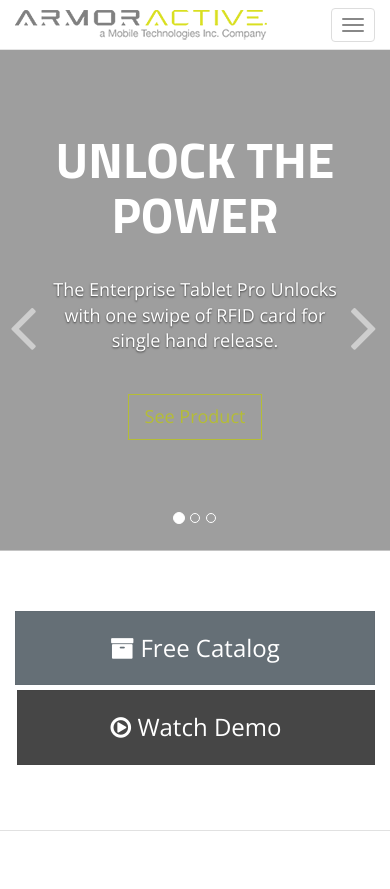
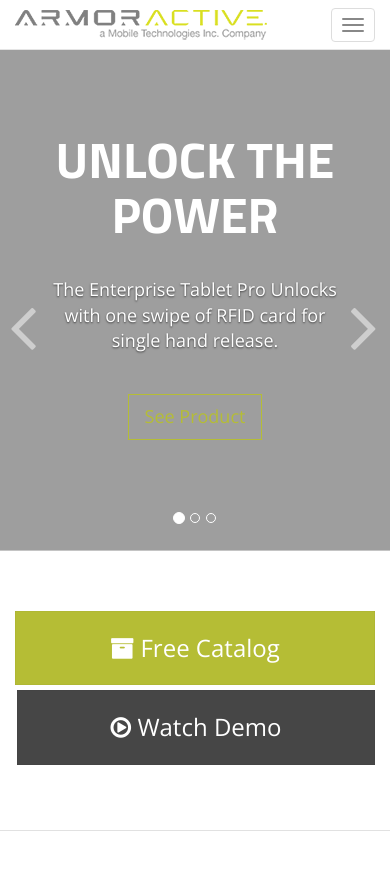
Before and after one commit to AutomatedCashierTech/armoractive.github.io, a Jekyll site: the page built from index.html, in a window 390 px wide. Shown: the top 889 px of the page. Built offline with Jekyll 4.4.1, drawn with Linux system fonts in a browser that asks for light colours; Markdown is read by kramdown in place of the engine named in the settings; some of the changed text lies outside the part shown.

Commit message:
removing duplicate tough-pac

```diff
--- a/assets/css/main.css
+++ b/assets/css/main.css
@@ -40,6 +40,11 @@
 }
 
 .btn-primary {
+	  -webkit-transition: background 100ms ease-in;
+-moz-transition: background 100ms ease-in;
+-ms-transition: background 100ms ease-in;
+-o-transition: background 100ms ease-in;
+transition: background 100ms ease-in;
   border: 0;
   border-radius: 0;
 }
@@ -124,6 +129,11 @@
   background-color: transparent;
   border: 1px solid  #b5bd35;
   color: #b5bd35;
+-webkit-transition: background 100ms ease-in;
+-moz-transition: background 100ms ease-in;
+-ms-transition: background 100ms ease-in;
+-o-transition: background 100ms ease-in;
+transition: background 100ms ease-in;
 }
 
 .marketing-section-carousel .btn-primary:hover {
@@ -239,7 +249,7 @@
 }
 
 .marketing-section-downloads li:first-child a {
-  background-color: #656f76;
+  background-color: #b5bd35;
 }
 
 .marketing-section-downloads li:last-child a {
--- a/index.html
+++ b/index.html
@@ -99,6 +99,17 @@
   </div>
 </section>
 
+<section class="marketing-section marketing-section-featured-in">
+  <div class="container">
+    <ul class="nav nav-justified nav-pills">
+      <li><a href="http://www.ipadenclosures.com/blog/posts/entrepreneur-magazine" target="_blank">Entrepreneur Magazine</a></li>
+      <li><a href="http://www.nytimes.com/2012/03/10/business/younger-shoppers-using-technology-not-salespeople.html?_r=2&" target="_blank">New York Times</a></li>
+      <li><a href="http://www.cnet.com/news/lebron-james-stocks-store-with-45-ipads/" target="_blank">CNET</a></li>
+      <li><a href="http://www.fastcompany.com/1838200/why-utah-matters-virgin-amazon-and-lebron-james" target="_blank">Fast Company</a></li>
+    </ul>
+  </div>
+</section>
+
 <div class="modal fade" id="leadModal" tabindex="-1" role="dialog" aria-labelledby="leadModalLabel" aria-hidden="true">
   <div class="modal-dialog">
     <div class="modal-content">
--- a/products/index.html
+++ b/products/index.html
@@ -48,12 +48,6 @@
       </div>
 
       <div class="row">
-        <div class="col-lg-3 col-md-3 col-ms-3 text-center">
-          <a href="{{ site.url }}/products/tablet-kiosk-solutions/tough-pac">
-            <img src="{{ site.url }}/assets/img/products/tough-pac/thumbnail.png" class="img-responsive" alt="">
-            <h4>Tough-Pac</h4>
-          </a>
-        </div>
         <div class="col-lg-3 col-md-3 col-ms-3 text-center">
           <a href="{{ site.url }}/products/tablet-kiosk-solutions/strata-ipad-mini-wall-mount">
             <img src="{{ site.url }}/assets/img/products/strata-ipad-mini-wall-mount/thumbnail.png" class="img-responsive" alt="">
--- a/products/tablet-kiosk-solutions/enterprise-tablet-lite.html
+++ b/products/tablet-kiosk-solutions/enterprise-tablet-lite.html
@@ -6,7 +6,7 @@
   description:
     <p>We’ve expanded our design innovation and retail security expertise into the enterprise tablet marketplace, creating a fully integrated system that offers complete security, integration and connectivity — all while maintaining the mobility, simplicity and ease-of-use that makes the tablet such a revolutionary tool for businesses.</p>
   specs:
-    weight: —
+    weight: 4.15 lbs
     length: 5.33 in
     width: 7.76 in
     height: 8.40 in
```
Also changed, not shown: products/enclosures/strata-ipad-mini.html (+4 -4 lines), assets/img/products/gravity-flip-pro/hero.png, assets/img/products/gravity-flip-pro/thumbnail.png, assets/img/products/gravity-flip/hero.png, assets/img/products/gravity-flip/thumbnail.png.
